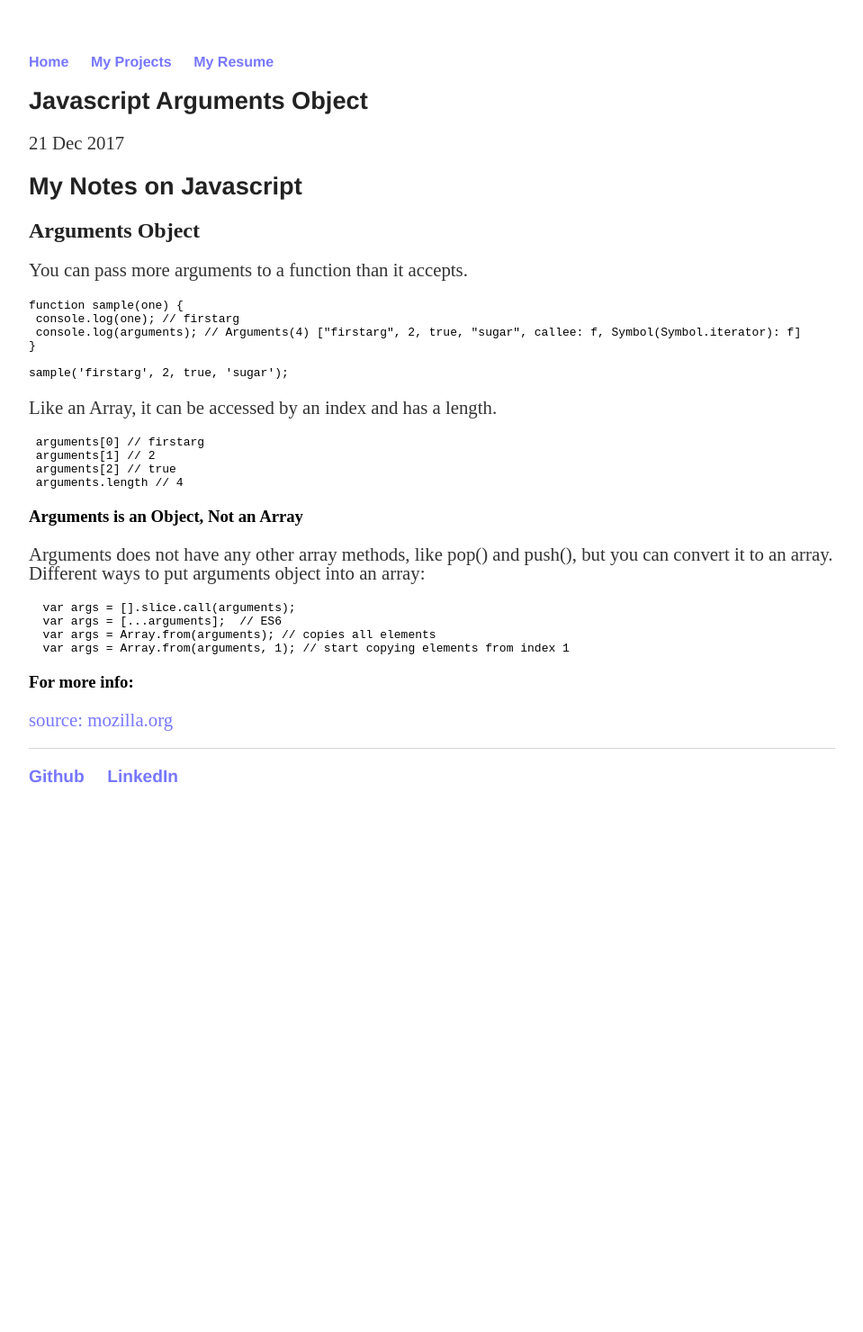
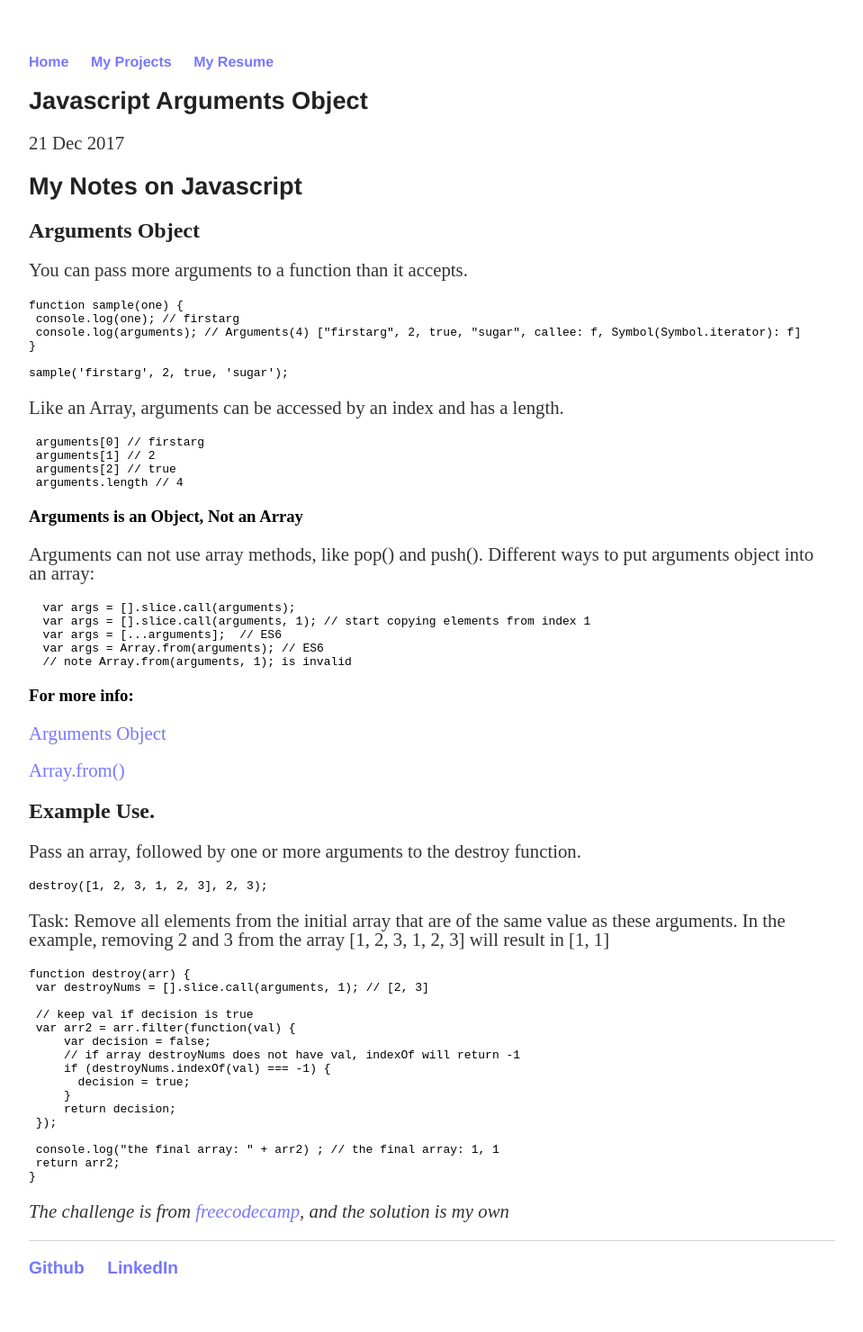
Before and after one commit to susanschen/susanschen.github.io, a Jekyll site: the page built from _posts/2017-12-21-arguments-object.md, in a window 1280 px wide. Shown: the whole page at 90% size, without its empty margins (160-1119 px from the left). Built offline with Jekyll 4.4.1, drawn with Linux system fonts in a browser that asks for light colours; before the commit the page ends 934 px from its top, so only the background shows below that.

Commit message:
Update 2017-12-21-arguments-object.md

````diff
--- a/_posts/2017-12-21-arguments-object.md
+++ b/_posts/2017-12-21-arguments-object.md
@@ -15,7 +15,7 @@ function sample(one) {
 
 sample('firstarg', 2, true, 'sugar');
 ```
-Like an Array, it can be accessed by an index and has a length.
+Like an Array, arguments can be accessed by an index and has a length.
 ```javascript
  arguments[0] // firstarg
  arguments[1] // 2
@@ -23,14 +23,47 @@ Like an Array, it can be accessed by an index and has a length.
  arguments.length // 4
  ```
 ### Arguments is an Object, Not an Array
-Arguments does not have any other array methods, like pop() and push(), but you can convert it to an array.
+Arguments can not use array methods, like pop() and push().
 Different ways to put arguments object into an array:
 ```javascript
   var args = [].slice.call(arguments);
+  var args = [].slice.call(arguments, 1); // start copying elements from index 1
   var args = [...arguments];  // ES6
-  var args = Array.from(arguments); // copies all elements
-  var args = Array.from(arguments, 1); // start copying elements from index 1
+  var args = Array.from(arguments); // ES6
+  // note Array.from(arguments, 1); is invalid
  ```
 
 ### For more info:
-[source: mozilla.org](https://developer.mozilla.org/en-US/docs/Web/JavaScript/Reference/Functions/arguments)
+[Arguments Object](https://developer.mozilla.org/en-US/docs/Web/JavaScript/Reference/Functions/arguments)
+
+[Array.from()](https://developer.mozilla.org/en-US/docs/Web/JavaScript/Reference/Global_Objects/Array/from)
+
+## Example Use.
+
+
+Pass an array, followed by one or more arguments to the destroy function.
+```javascript
+destroy([1, 2, 3, 1, 2, 3], 2, 3);
+ ```
+Task: Remove all elements from the initial array that are of the same value as these arguments.
+In the example, removing 2 and 3 from the array [1, 2, 3, 1, 2, 3] will result in [1, 1]
+
+```javascript
+function destroy(arr) {
+ var destroyNums = [].slice.call(arguments, 1); // [2, 3]
+
+ // keep val if decision is true
+ var arr2 = arr.filter(function(val) {
+     var decision = false;
+     // if array destroyNums does not have val, indexOf will return -1
+     if (destroyNums.indexOf(val) === -1) {
+       decision = true;
+     }
+     return decision;
+ });
+
+ console.log("the final array: " + arr2) ; // the final array: 1, 1
+ return arr2;
+}
+ ```
+ *The challenge is from [freecodecamp](https://www.freecodecamp.org/challenges/seek-and-destroy), and the solution is my own*
````
